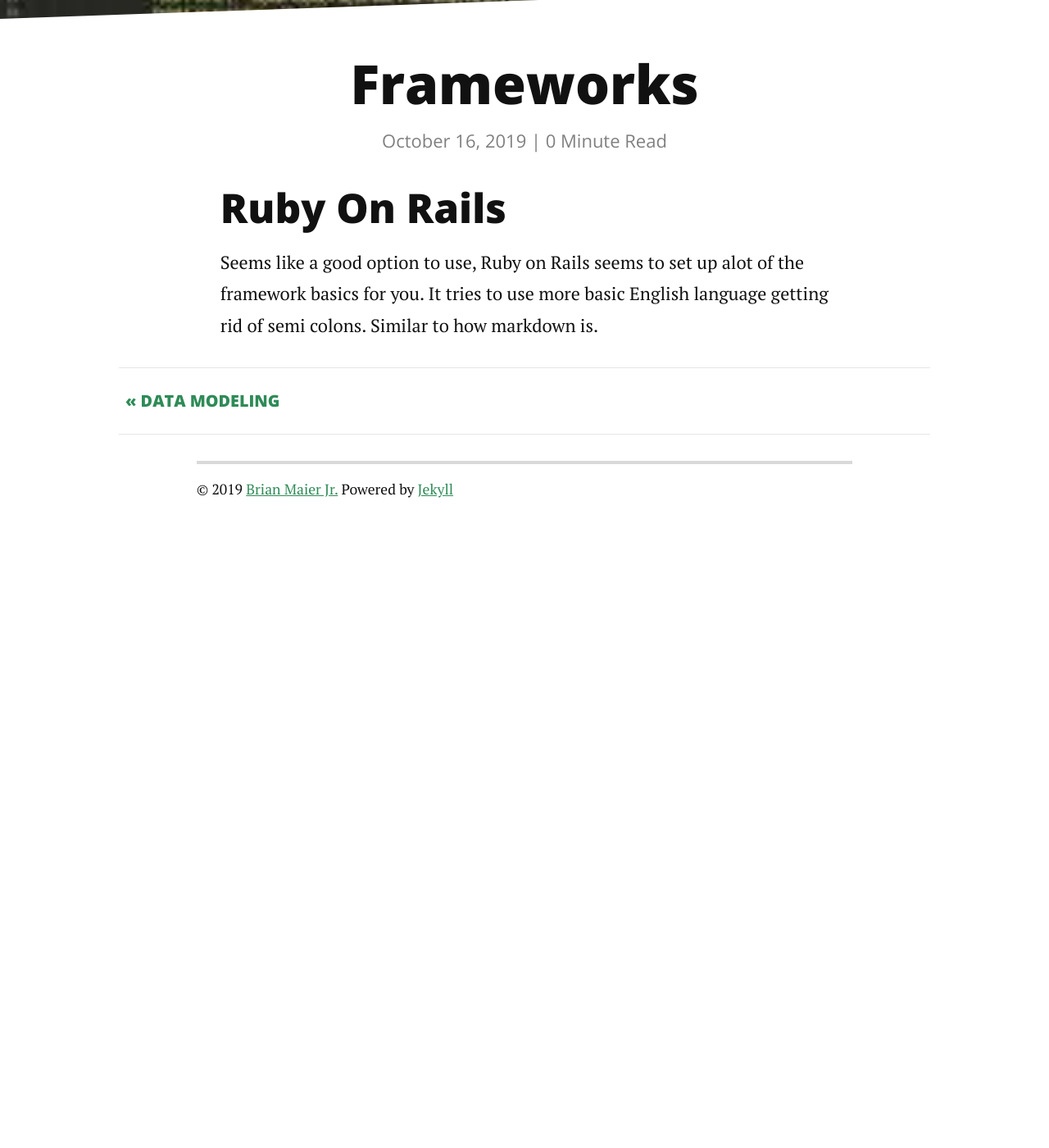
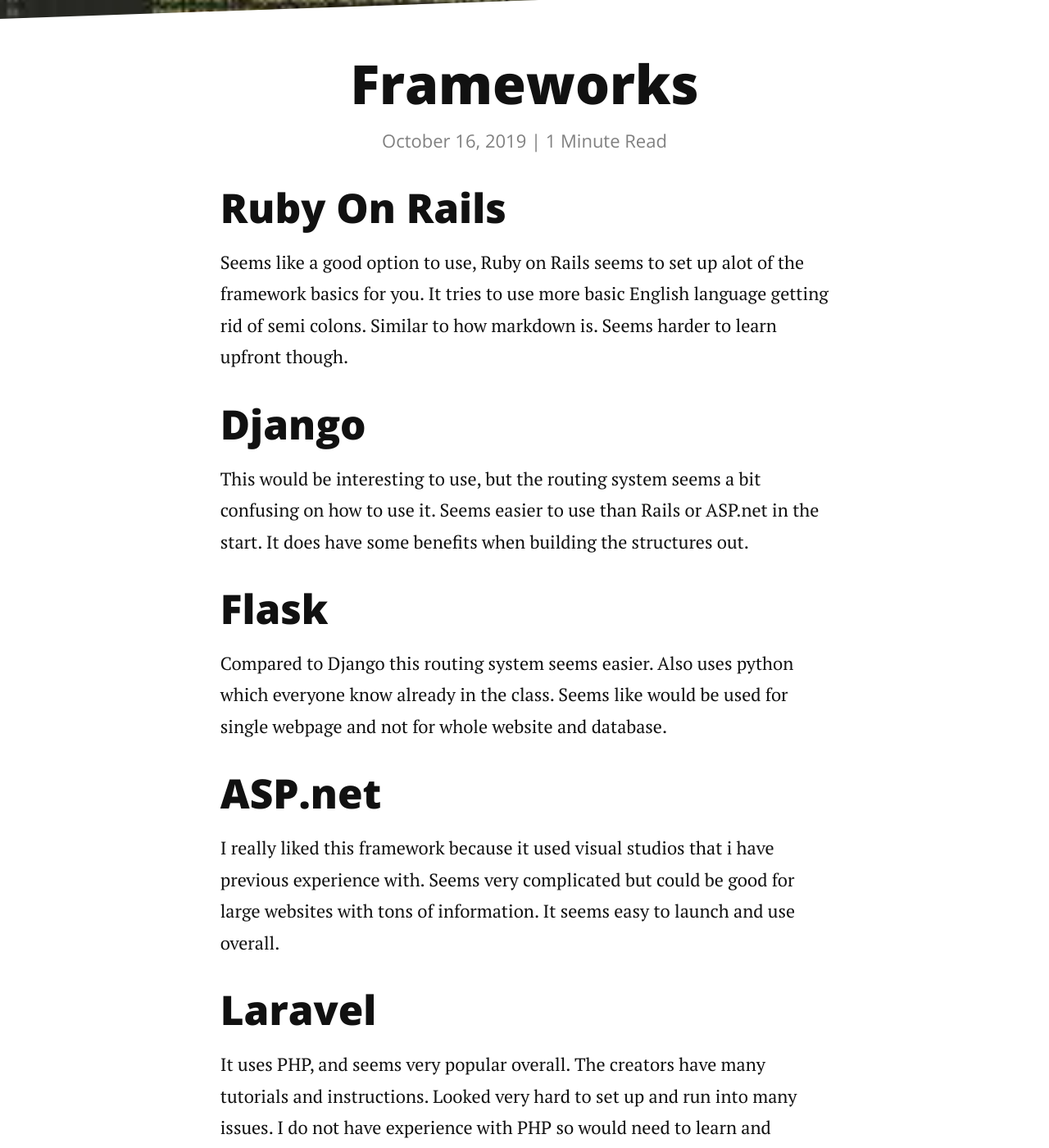
Before and after one commit to ZacharyANelson/csci340blog, a Jekyll site: the page built from _posts/2019-10-15-Framework-Post.markdown, in a window 1280 px wide and 1400 px high, scrolled down 295 px. Shown: the whole window at 82% size. Built offline with Jekyll 4.4.1, drawn with Linux system fonts in a browser that asks for light colours; nearby versions of some CDN libraries; before the commit the page ends 925 px from its top, so only the background shows below that; some of the changed text lies outside the part shown.

Commit message:
rest of them

```diff
--- a/_posts/2019-10-15-Framework-Post.markdown
+++ b/_posts/2019-10-15-Framework-Post.markdown
@@ -7,3 +7,16 @@ author: Zach
 ---
 ## Ruby On Rails
 Seems like a good option to use, Ruby on Rails seems to set up alot of the framework basics for you. It tries to use more basic English language getting rid of semi colons. Similar to how markdown is.
+Seems harder to learn upfront though.
+
+## Django
+This would be interesting to use, but the routing system seems a bit confusing on how to use it. Seems easier to use than Rails or ASP.net in the start. It does have some benefits when building the structures out.
+
+## Flask
+Compared to Django this routing system seems easier. Also uses python which everyone know already in the class. Seems like would be used for single webpage and not for whole website and database.
+
+## ASP.net
+I really liked this framework because it used visual studios that i have previous experience with. Seems very complicated but could be good for large websites with tons of information. It seems easy to launch and use overall.
+
+## Laravel
+It uses PHP, and seems very popular overall. The creators have many tutorials and instructions. Looked very hard to set up and run into many issues. I do not have experience with PHP so would need to learn and understand that. This seems to be able to handle alot and be heavyweight framework.
```
